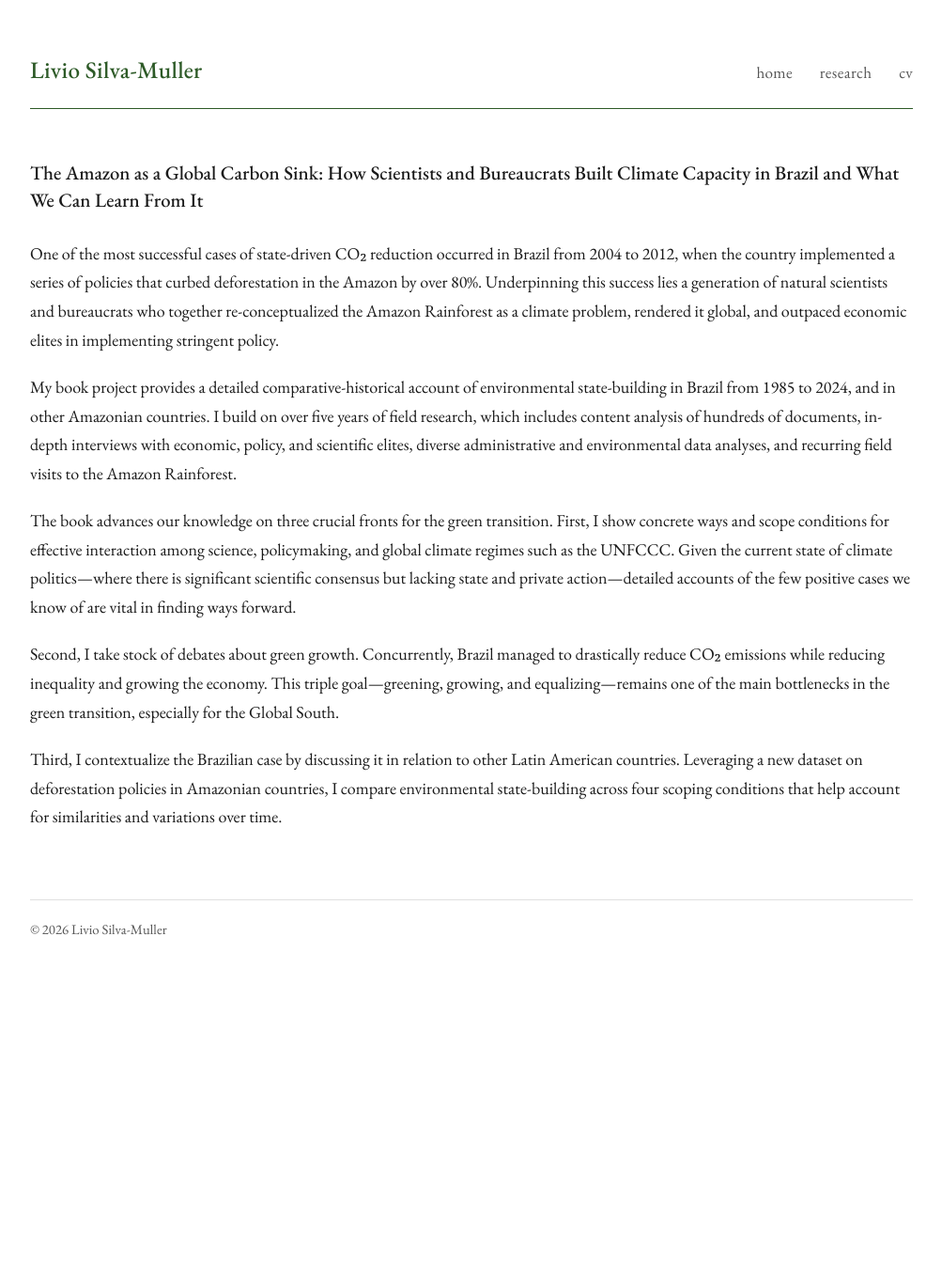
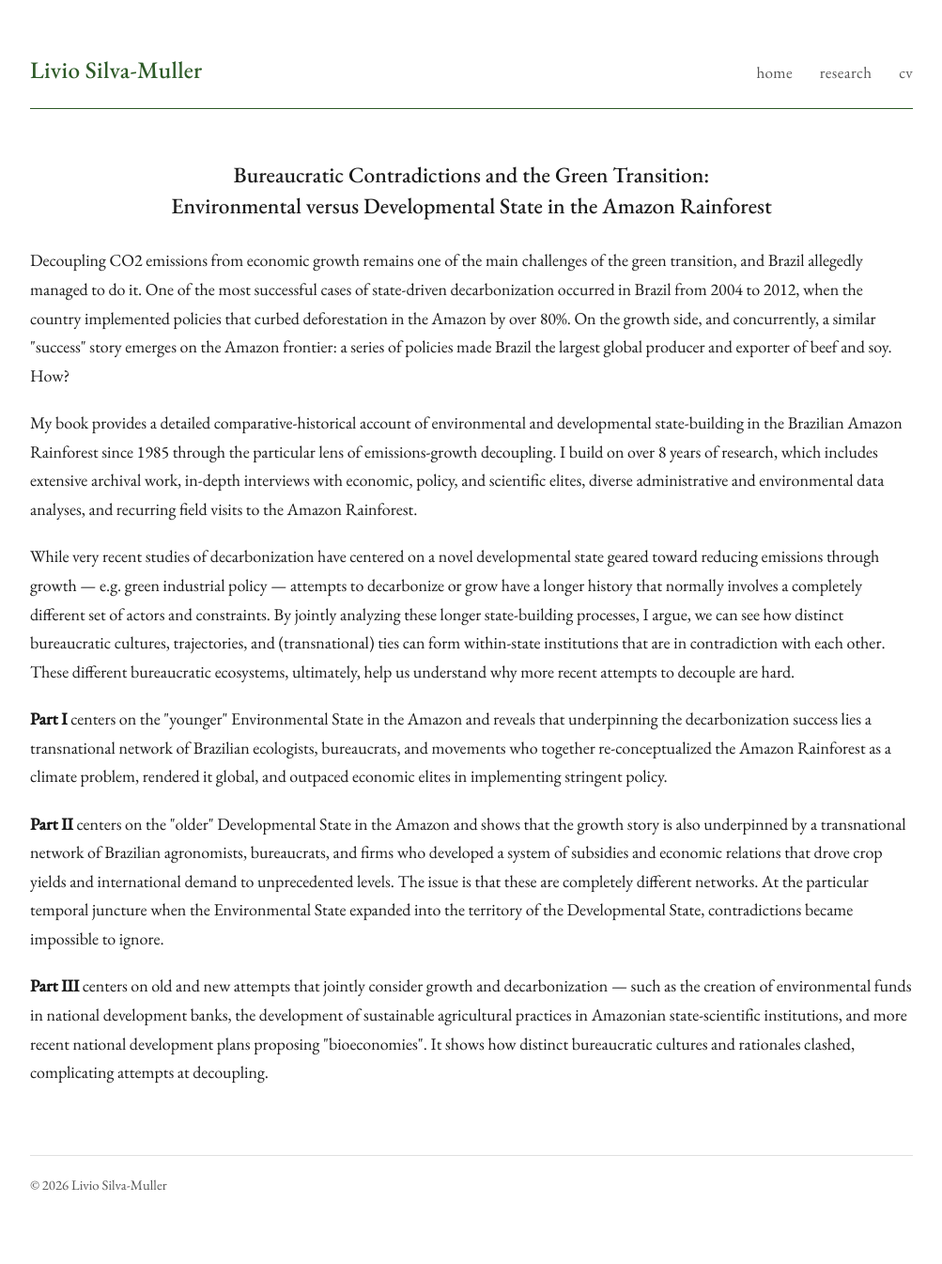
Before and after one commit to liviosilvamuller/liviosilvamuller.github.io, a Jekyll site: the page built from book.md, in a window 1280 px wide. Shown: the whole page at 94% size, without its empty margins (138-1141 px from the left). Built offline with Jekyll 4.4.1, drawn with Linux system fonts in a browser that asks for light colours; before the commit the page ends 1073 px from its top, so only the background shows below that.

Commit message:
#new material

```diff
--- a/_data/working.yml
+++ b/_data/working.yml
@@ -4,7 +4,7 @@
     - text: "Preprint."
       url: "https://osf.io/preprints/socarxiv/tqvm7_v1"
 
-- title: "From Third Wave to the Backlash: Changes and Continuities in Brazilian Elite's Perceptions of Democracy."
+- title: "From Third Wave to the Backlash: Changes and Continuities in Brazilian Elite's Perceptions of Democracy, 1993-2023."
   publication: "Full draft."
   authors: "Elisa Reis and Graziella Moraes Silva"
 
--- a/book.md
+++ b/book.md
@@ -4,23 +4,27 @@ title: book
 ---
 
 <div class="book-title">
-  The Amazon as a Global Carbon Sink: How Scientists and Bureaucrats Built Climate Capacity in Brazil and What We Can Learn From It
+  Bureaucratic Contradictions and the Green Transition:<br>
+  Environmental versus Developmental State in the Amazon Rainforest
 </div>
 
 <div class="book-body">
   <p>
-    One of the most successful cases of state-driven CO₂ reduction occurred in Brazil from 2004 to 2012, when the country implemented a series of policies that curbed deforestation in the Amazon by over 80%. Underpinning this success lies a generation of natural scientists and bureaucrats who together re-conceptualized the Amazon Rainforest as a climate problem, rendered it global, and outpaced economic elites in implementing stringent policy.
+    Decoupling CO2 emissions from economic growth remains one of the main challenges of the green transition, and Brazil allegedly managed to do it. One of the most successful cases of state-driven decarbonization occurred in Brazil from 2004 to 2012, when the country implemented policies that curbed deforestation in the Amazon by over 80%. On the growth side, and concurrently, a similar "success" story emerges on the Amazon frontier: a series of policies made Brazil the largest global producer and exporter of beef and soy. How?
   </p>
   <p>
-    My book project provides a detailed comparative-historical account of environmental state-building in Brazil from 1985 to 2024, and in other Amazonian countries. I build on over five years of field research, which includes content analysis of hundreds of documents, in-depth interviews with economic, policy, and scientific elites, diverse administrative and environmental data analyses, and recurring field visits to the Amazon Rainforest.
+    My book provides a detailed comparative-historical account of environmental and developmental state-building in the Brazilian Amazon Rainforest since 1985 through the particular lens of emissions-growth decoupling. I build on over 8 years of research, which includes extensive archival work, in-depth interviews with economic, policy, and scientific elites, diverse administrative and environmental data analyses, and recurring field visits to the Amazon Rainforest.
   </p>
   <p>
-    The book advances our knowledge on three crucial fronts for the green transition. First, I show concrete ways and scope conditions for effective interaction among science, policymaking, and global climate regimes such as the UNFCCC. Given the current state of climate politics—where there is significant scientific consensus but lacking state and private action—detailed accounts of the few positive cases we know of are vital in finding ways forward.
+    While very recent studies of decarbonization have centered on a novel developmental state geared toward reducing emissions through growth — e.g. green industrial policy — attempts to decarbonize or grow have a longer history that normally involves a completely different set of actors and constraints. By jointly analyzing these longer state-building processes, I argue, we can see how distinct bureaucratic cultures, trajectories, and (transnational) ties can form within-state institutions that are in contradiction with each other. These different bureaucratic ecosystems, ultimately, help us understand why more recent attempts to decouple are hard.
   </p>
   <p>
-    Second, I take stock of debates about green growth. Concurrently, Brazil managed to drastically reduce CO₂ emissions while reducing inequality and growing the economy. This triple goal—greening, growing, and equalizing—remains one of the main bottlenecks in the green transition, especially for the Global South.
+    <strong>Part I</strong> centers on the "younger" Environmental State in the Amazon and reveals that underpinning the decarbonization success lies a transnational network of Brazilian ecologists, bureaucrats, and movements who together re-conceptualized the Amazon Rainforest as a climate problem, rendered it global, and outpaced economic elites in implementing stringent policy.
   </p>
   <p>
-    Third, I contextualize the Brazilian case by discussing it in relation to other Latin American countries. Leveraging a new dataset on deforestation policies in Amazonian countries, I compare environmental state-building across four scoping conditions that help account for similarities and variations over time.
+    <strong>Part II</strong> centers on the "older" Developmental State in the Amazon and shows that the growth story is also underpinned by a transnational network of Brazilian agronomists, bureaucrats, and firms who developed a system of subsidies and economic relations that drove crop yields and international demand to unprecedented levels. The issue is that these are completely different networks. At the particular temporal juncture when the Environmental State expanded into the territory of the Developmental State, contradictions became impossible to ignore.
+  </p>
+  <p>
+    <strong>Part III</strong> centers on old and new attempts that jointly consider growth and decarbonization — such as the creation of environmental funds in national development banks, the development of sustainable agricultural practices in Amazonian state-scientific institutions, and more recent national development plans proposing "bioeconomies". It shows how distinct bureaucratic cultures and rationales clashed, complicating attempts at decoupling.
   </p>
 </div>
--- a/css/main.css
+++ b/css/main.css
@@ -194,11 +194,12 @@ h2.page-title {
 
 /* ── Book page ───────────────────────────────────────── */
 .book-title {
-  font-size: 1.15rem;
+  font-size: 1.3rem;
   font-weight: 500;
   line-height: 1.4;
   margin-bottom: 1.5rem;
   color: var(--text);
+  text-align: center;
 }
 
 .book-body p { margin-bottom: 1.1rem; }
```
Also changed, not shown: index.md (+3 -0 lines).
